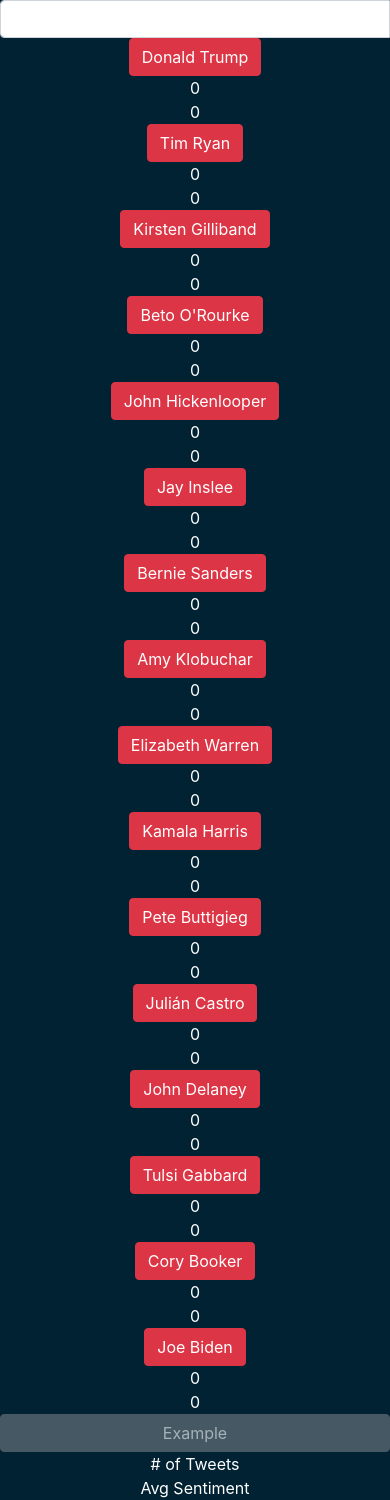
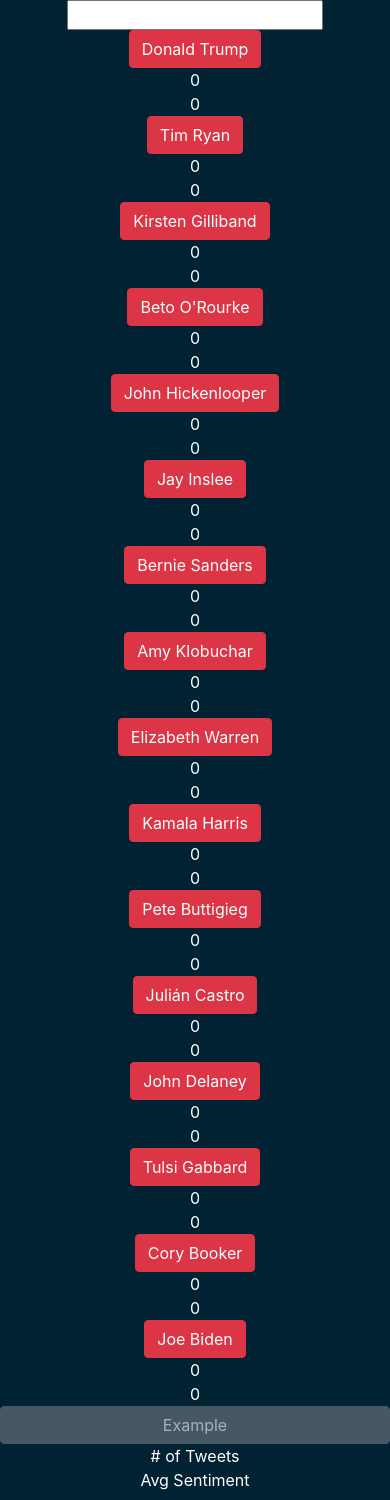
Before and after one commit to josh-english/TwitterSentimentAnalysis, a Flask app: page / in a window 390 px wide. Shown: the part 206-1706 px from the top of the page. Run offline with Flask 2, Linux system fonts and the light colour scheme; data that the repository does not hold is empty; some libraries are stand-ins or nearby versions.

Commit message:
added datepicker

```diff
--- a/FlaskApp/app/static/js/index.js
+++ b/FlaskApp/app/static/js/index.js
@@ -7,7 +7,15 @@ var list_of_candidates = '';
 var map;
 
 $(function () {
-    $('#datetimepicker').datetimepicker({
+    $('#datepicker').datepicker({
+        autoclose: true,
+        onSelect: function(dateText, inst) {
+            start = $(this).datepicker( 'getDate' );
+            start.setHours(0,0,0,0);
+            end = $(this).datepicker( 'getDate' );
+            end.setHours(23,59,59,999);
+            ajaxFetch();
+        }
     });
 });
 
--- a/FlaskApp/app/templates/index.html
+++ b/FlaskApp/app/templates/index.html
@@ -4,11 +4,14 @@
     <meta charset="UTF-8">
     <title>Twitter 1s c00l</title>
     <script src="https://ajax.googleapis.com/ajax/libs/jquery/3.3.1/jquery.min.js"></script>
+    <link rel="stylesheet" href="https://ajax.googleapis.com/ajax/libs/jqueryui/1.12.1/themes/smoothness/jquery-ui.css">
+    <script src="https://ajax.googleapis.com/ajax/libs/jqueryui/1.12.1/jquery-ui.min.js"></script>
     <script src="https://cdnjs.cloudflare.com/ajax/libs/popper.js/1.14.7/umd/popper.min.js" integrity="sha384-UO2eT0CpHqdSJQ6hJty5KVphtPhzWj9WO1clHTMGa3JDZwrnQq4sF86dIHNDz0W1" crossorigin="anonymous"></script>
     <script src="https://stackpath.bootstrapcdn.com/bootstrap/4.3.1/js/bootstrap.min.js" integrity="sha384-JjSmVgyd0p3pXB1rRibZUAYoIIy6OrQ6VrjIEaFf/nJGzIxFDsf4x0xIM+B07jRM" crossorigin="anonymous"></script>
     <link rel="stylesheet" href="https://stackpath.bootstrapcdn.com/bootstrap/4.3.1/css/bootstrap.min.css" integrity="sha384-ggOyR0iXCbMQv3Xipma34MD+dH/1fQ784/j6cY/iJTQUOhcWr7x9JvoRxT2MZw1T" crossorigin="anonymous">
     <script src="../static/js/index.js"></script>
     <link rel="stylesheet" href="../static/css/index.css">
+    <script src="https://ajax.googleapis.com/ajax/libs/angularjs/1.0.8/angular.min.js"></script>
     <script async defer
         src="https://maps.googleapis.com/maps/api/js?key=AIzaSyBTXfAl3wsdkXo6eTsDPTx8H2zaCWYpEfE&callback=initMap">
     </script>
@@ -22,12 +25,13 @@
         </div>
         <div class="col-md-4 button-column">
           <div class="row">
-            <div class="input-group date" id="datetimepicker" data-provide="datepicker">
-                <input type="text" class="form-control">
-                <div class="input-group-addon">
-                    <span class="glyphicon glyphicon-th"></span>
-                </div>
-            </div>
+          <div class="col-md-3"></div>
+          <div class="col-md-6">
+            <input id="datepicker" type="text">
+          </div>
+          <div class="col-md-3">
+          </div>
+
           </div>
           <div class="row">
             <div class="col-md-6">
```
Also changed, not shown: FlaskApp/app/static/images/green.png, FlaskApp/app/static/images/red.png.
